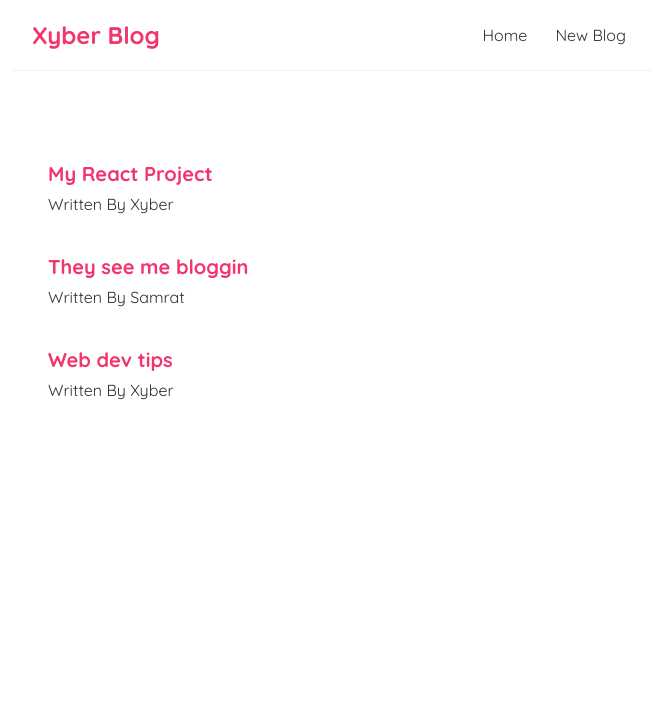
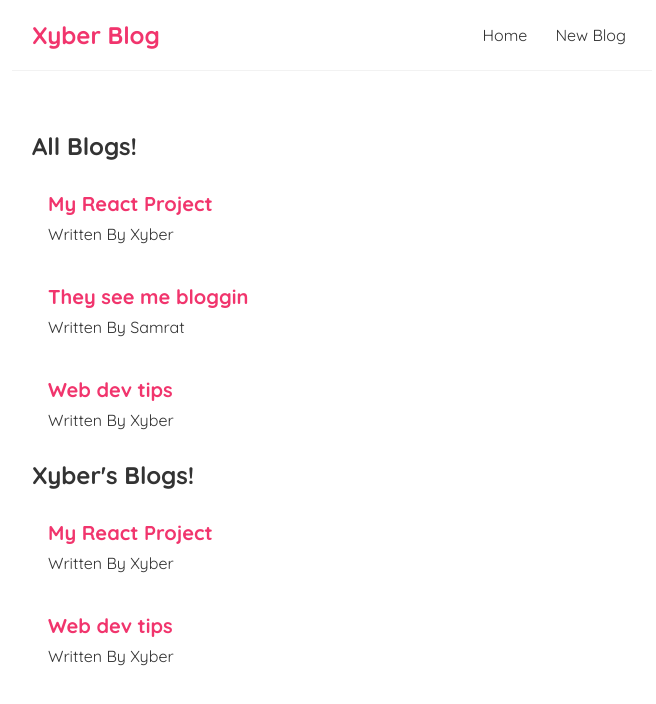
Before and after one commit to xybercommander/xyber-blog-react, a React (Create React App) app: page / in a window 1280 px wide. Shown: the top 704 px of the page, without its empty margins (308-964 px from the left). Built offline with nearby package versions, Linux system fonts and the light colour scheme; the HTML template or start-up script is replaced by a standard one.

Commit message:
learned the basics of props

```diff
--- /dev/null
+++ b/src/BlogList.js
@@ -0,0 +1,15 @@
+const BlogList = ({ blogs, title }) => {
+    return (
+        <div className="blog-list">
+            <h2>{ title }</h2>
+            { blogs.map((blog) => (
+                <div className="blog-preview" key={blog.id}>
+                    <h2>{ blog.title }</h2>
+                    <p>Written By { blog.author }</p>
+                </div>
+            )) }
+        </div>
+    );
+}
+
+export default BlogList;
--- a/src/Home.js
+++ b/src/Home.js
@@ -1,4 +1,5 @@
 import { useState } from 'react';
+import BlogList from './BlogList';
 
 const Home = () => {
     const [blogs, setBlogs] = useState([
@@ -8,12 +9,9 @@
     ])
     return (
         <div className="home">
-            { blogs.map((blog) => (
-                <div className="blog-preview" key={blog.id}>
-                    <h2>{ blog.title }</h2>
-                    <p>Written By { blog.author }</p>
-                </div>
-            )) }
+            <BlogList blogs={blogs} title={'All Blogs!'}/> {/* All the blogs */}
+            {/* Using filter mehtod to only output the blogs with author as 'Xyber' */}
+            <BlogList blogs={blogs.filter((blog) => blog.author === 'Xyber')} title={'Xyber\'s Blogs!'}/>
         </div>
     );
 }
```
